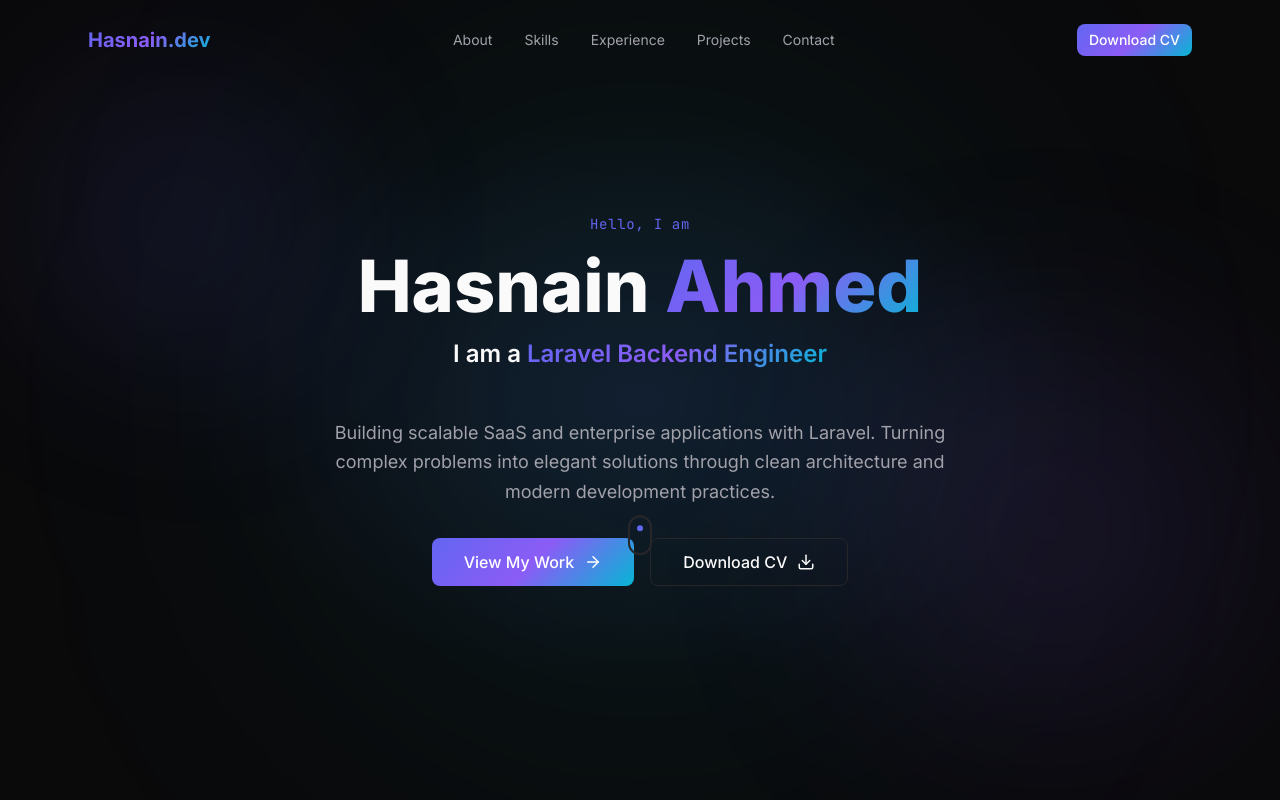
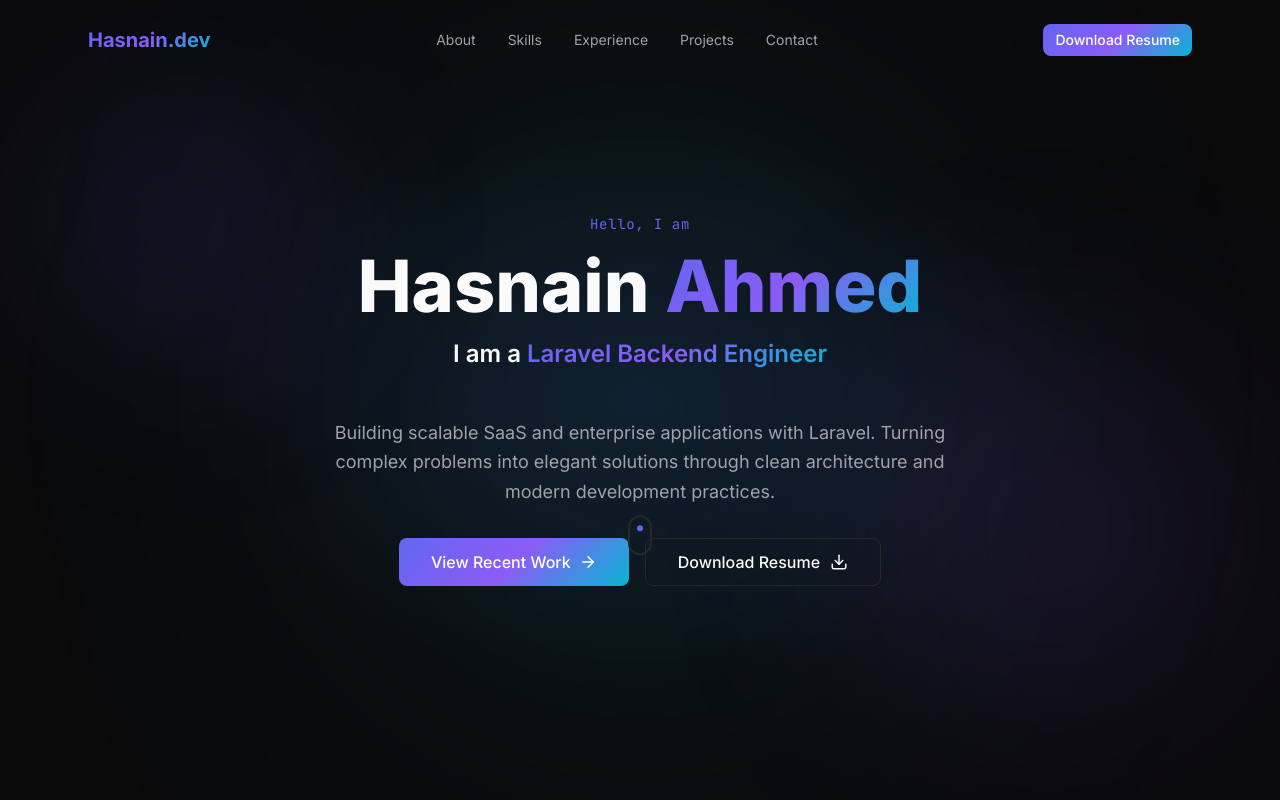
Before and after one commit to hasnainahmed007/portfolio, a Next.js app: page / in a window 1280 px wide. Shown: the top 800 px of the page. Built offline with nearby package versions, Linux system fonts and the light colour scheme.

Commit message:
some section changes

```diff
--- a/components/layout/Navbar.tsx
+++ b/components/layout/Navbar.tsx
@@ -54,7 +54,7 @@
           </div>
 
           <div className="hidden md:block">
-            <Button size="sm">Download CV</Button>
+            <Button size="sm">Download Resume</Button>
           </div>
 
           <button
--- a/components/sections/Hero.tsx
+++ b/components/sections/Hero.tsx
@@ -76,10 +76,12 @@
             className="flex flex-col sm:flex-row items-center justify-center gap-4"
           >
             <Button size="lg">
-              View My Work <ArrowRight size={18} />
+              <a href="https://bhromonbd.vercel.app/" target="_blank" rel="noopener noreferrer" className="flex items-center gap-2">
+                View Recent Work <ArrowRight size={18} />
+              </a>
             </Button>
             <Button variant="secondary" size="lg">
-              Download CV <Download size={18} />
+              Download Resume <Download size={18} />
             </Button>
           </motion.div>
         </motion.div>
```
